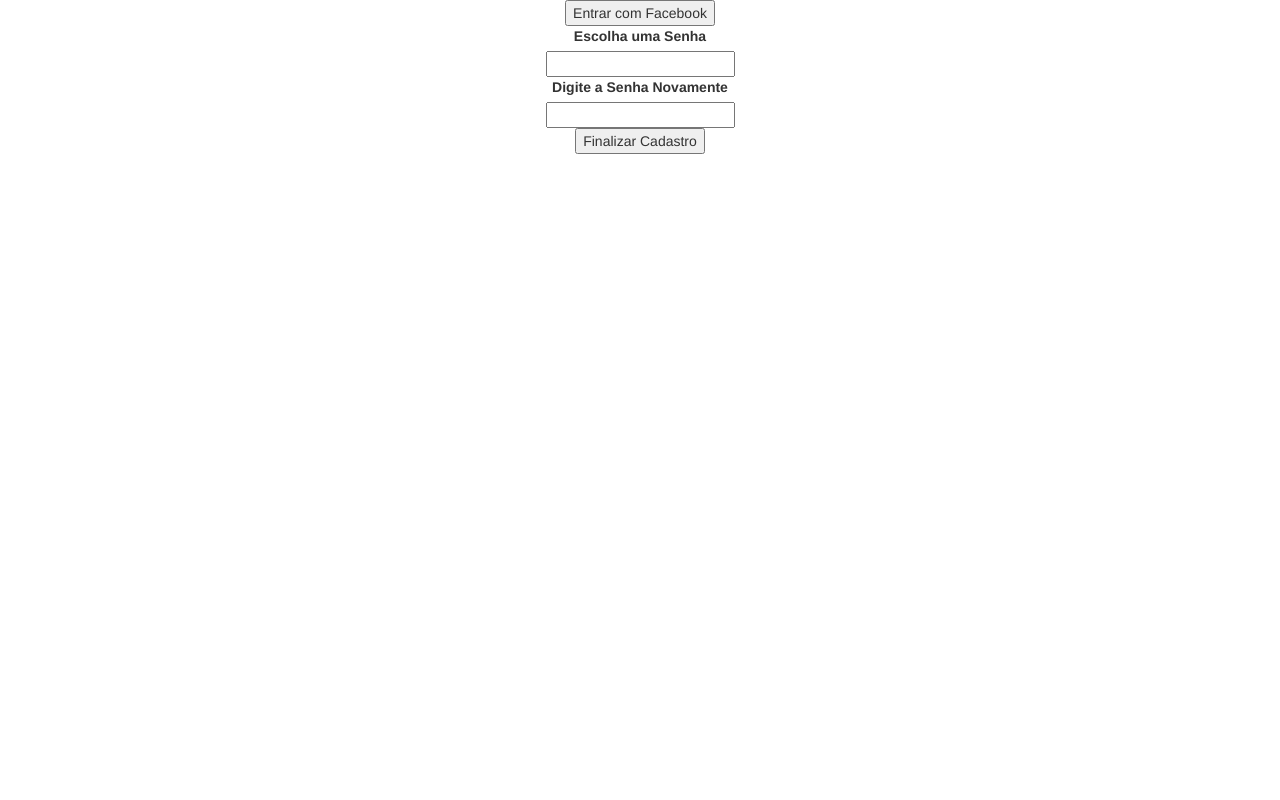
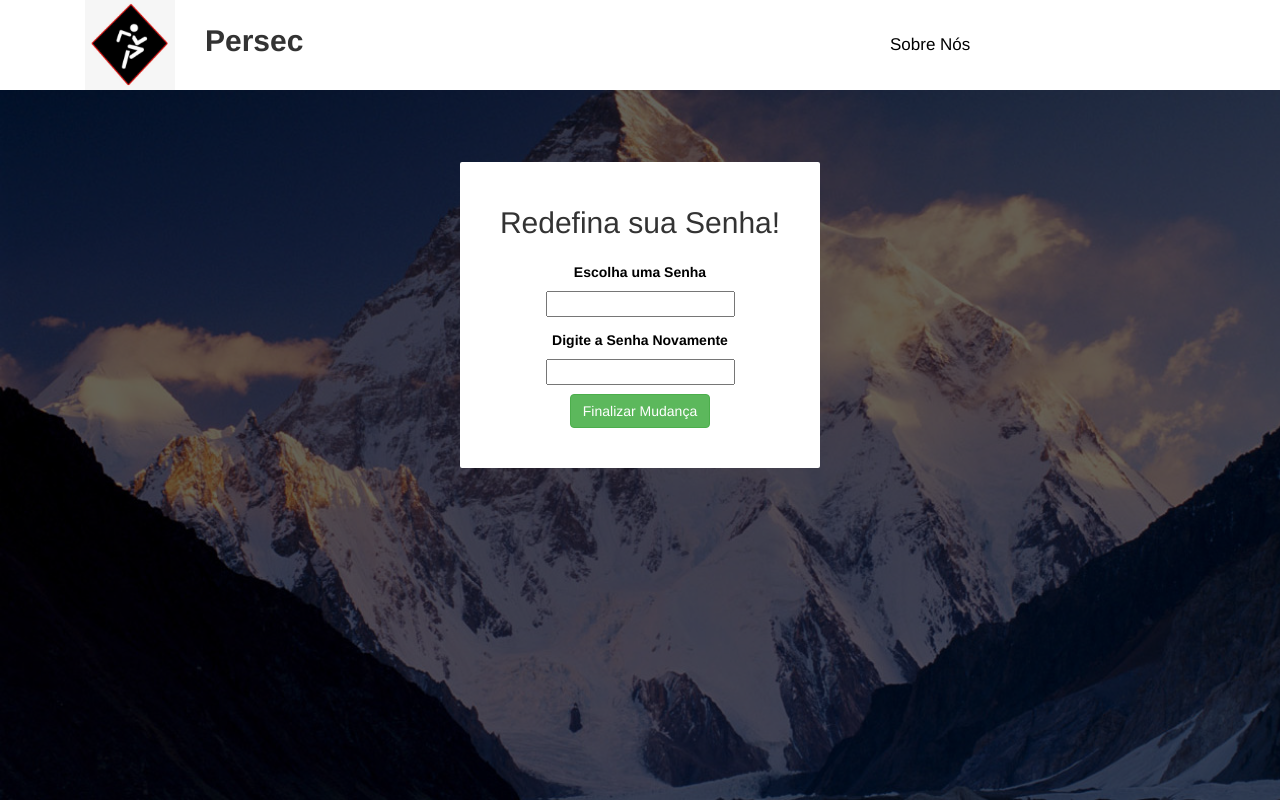
Before and after one commit to AlanJaeger/Persec, a plain HTML site: page mudar_senha.html in a window 1280 px wide. Drawn offline with nearby package versions, Linux system fonts and the light colour scheme.

Commit message:
estruturando css

```diff
--- a/assets/css/styles/change_password.css
+++ b/assets/css/styles/change_password.css
@@ -0,0 +1,91 @@
+html, body {
+  height: 100%;
+}
+
+body {
+  background-image: url("../../img/background.jpg");
+  background-size: cover;
+  box-shadow: inset 0 0 0 1000px rgba(0,0,0,0.6);
+}
+
+body h1, body label {
+  color: white;
+}
+
+header {
+  background-color: white;
+}
+
+.main-header {
+  height: 90px;
+}
+
+.main-header #company-name p {
+  font-size: 30px;
+  font-weight: bold;
+  margin-top: 20px;
+}
+
+.main-header #main-menu {
+  margin-top: 33px;
+  font-size: 17px;
+}
+
+.main-header #main-menu li {
+  list-style: none;
+}
+
+.main-header #main-menu li a{
+  list-style: none;
+  color: black;
+}
+
+.container .register-form {
+  border-radius: 2px;
+
+}
+
+.container .register-form label {
+  margin-top: 5px;
+  color: black;
+
+}
+
+
+.register-form .row {
+  margin-top: 4px;
+}
+
+.register-form h2 {
+  margin-top: 0;
+}
+
+.btn {
+  margin-top: 5px;
+}
+
+.block {
+  margin-top: 30px;
+  padding: 40px 20px;
+}
+
+.register-block {
+  margin-top: 40%;
+}
+
+.btn-facebook {
+  font-size: 40px;
+}
+
+.font-small {
+  font-size: 11px;
+  margin: 0;
+}
+
+.seccondary-font-color {
+  color: rgba(0,0,0,.5);
+}
+
+.white {
+  background-color: white;
+}
--- a/assets/css/styles/register.css
+++ b/assets/css/styles/register.css
@@ -70,7 +70,7 @@ header {
 }
 
 .register-block {
-  margin-top: 50%;
+  margin-top: 20%;
 }
 
 .btn-facebook {
--- a/mudar_senha.html
+++ b/mudar_senha.html
@@ -2,24 +2,57 @@
 <html>
 	<head>
 		<title>Persec</title>
+		<link rel="stylesheet" type="text/css" href="https://cdnjs.cloudflare.com/ajax/libs/normalize/4.2.0/normalize.min.css">
+		<link rel="stylesheet" type="text/css" href="https://maxcdn.bootstrapcdn.com/font-awesome/4.6.3/css/font-awesome.min.css">
 		<link rel="stylesheet" type="text/css" href="assets/css/shared/bootstrap.min.css">
-<link rel="stylesheet" type="text/css" href="assets/css/styles/change_password.css">
+		<link rel="stylesheet" type="text/css" href="assets/css/styles/register.css">
+		<meta charset="utf-8" content="content">
 	</head>
+
 		<body>
+			<header class="main-header">
+				<div class="container">
+					<div class="row">
+
+						<div class="col-md-4">
+
+							<div class="col-md-4">
+								<img class="img-responsive" src="assets/img/logo.jpg">
+							</div>
+
+							<div class="col-md-8" id="company-name">
+								<p id="company-name">Persec</p>
+							</div>
+
+						</div>
+
+						<div class="col-md-4 col-md-offset-4">
+							<nav id="main-menu">
+								<ul class="inline content-header">
+									<li class=""><a href="#">Sobre Nós</a></li>
+								</ul>
+							</nav>
+						</div>
+
+					</div>
+				</div>
+			</header>
 
 			<div class="container">
 				<div class="row">
 					<div class="col-md-4 col-md-offset-4">
+						<div class="register-form white block register-block">
+
 							<div class="row">
 								<div class="col-md-12 text-center">
-            <button type="button" name="button">Entrar com Facebook</button>
+									<h2>Redefina sua Senha!</h2>
 								</div>
 							</div>
 
 							<div class="row">
 								<div class="col-md-12 text-center">
 									<div class="row">
-              <div class="col-md-12">
+										<div class="col-md-12 text center">
 											<label for="">Escolha uma Senha</label>
 										</div>
 									</div>
@@ -40,17 +73,21 @@
 										</div>
 										<div class="row">
 											<div class="col-md-12 text-center">
-                    <div class="col-md-12 text-center">
 													<input type="text" name="name" value="">
 											</div>
 										</div>
 									</div>
 								</div>
+
 								<div class="row">
+									<div class="form-buttons">
 										<div class="col-md-12 text-center">
-                  <button type="button" name="button">Finalizar Cadastro</button>
+											<button type="button" class="btn btn-success">Finalizar Mudança</button>
 										</div>
 									</div>
+								</div>
+
+
 						</div>
 					</div>
 				</div>
@@ -58,5 +95,6 @@
 
 		<script type="text/javascript" src="assets/js/jquery.min.js"></script>
 		<script type="text/javascript" src="assets/js/bootstrap.min.js"></script>
+
 		</body>
 </html>
```
Also changed, not shown: cadastro.html (+1 -1 lines), map.html (added, +14 -0 lines), teste.html (added, +64 -0 lines). Lines whose indentation alone changed are shown as unchanged.
